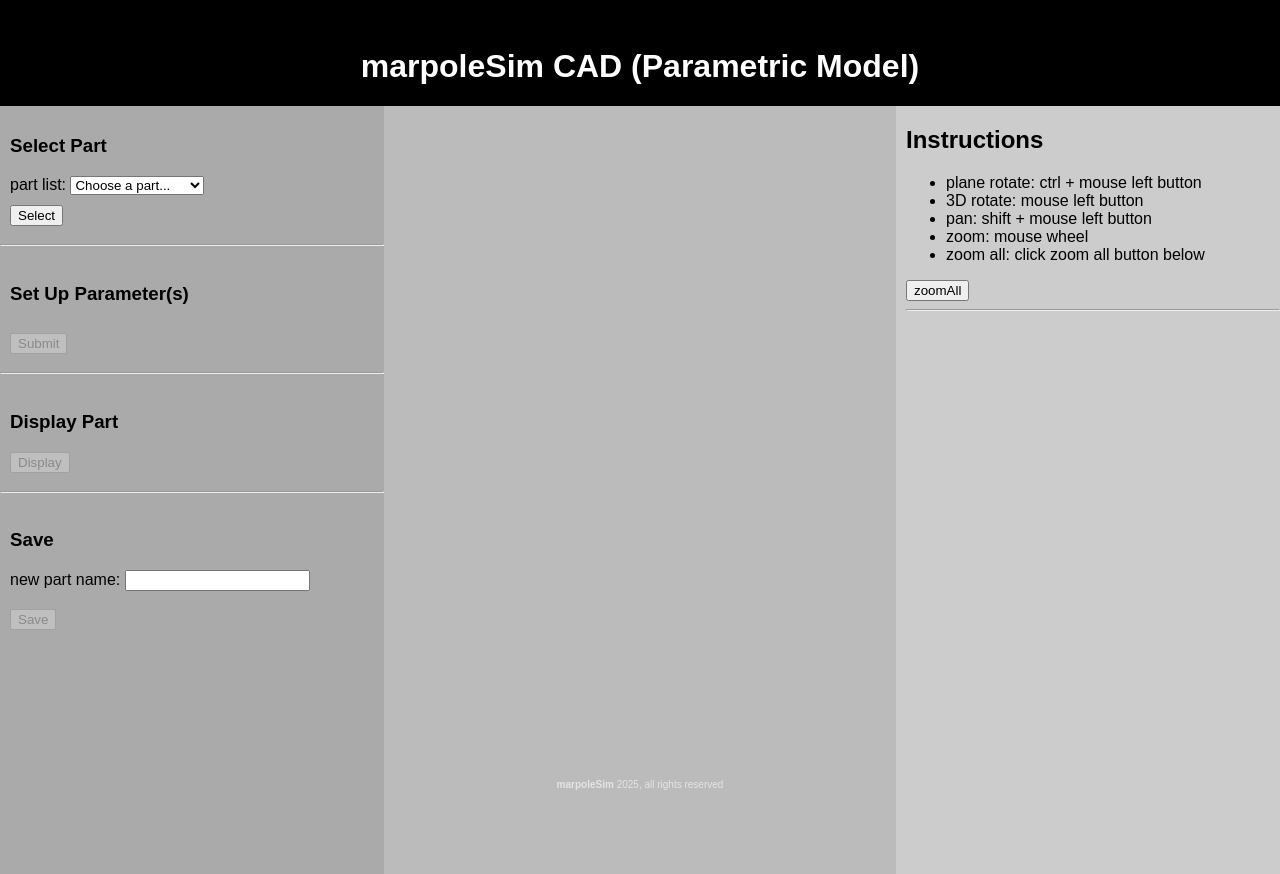
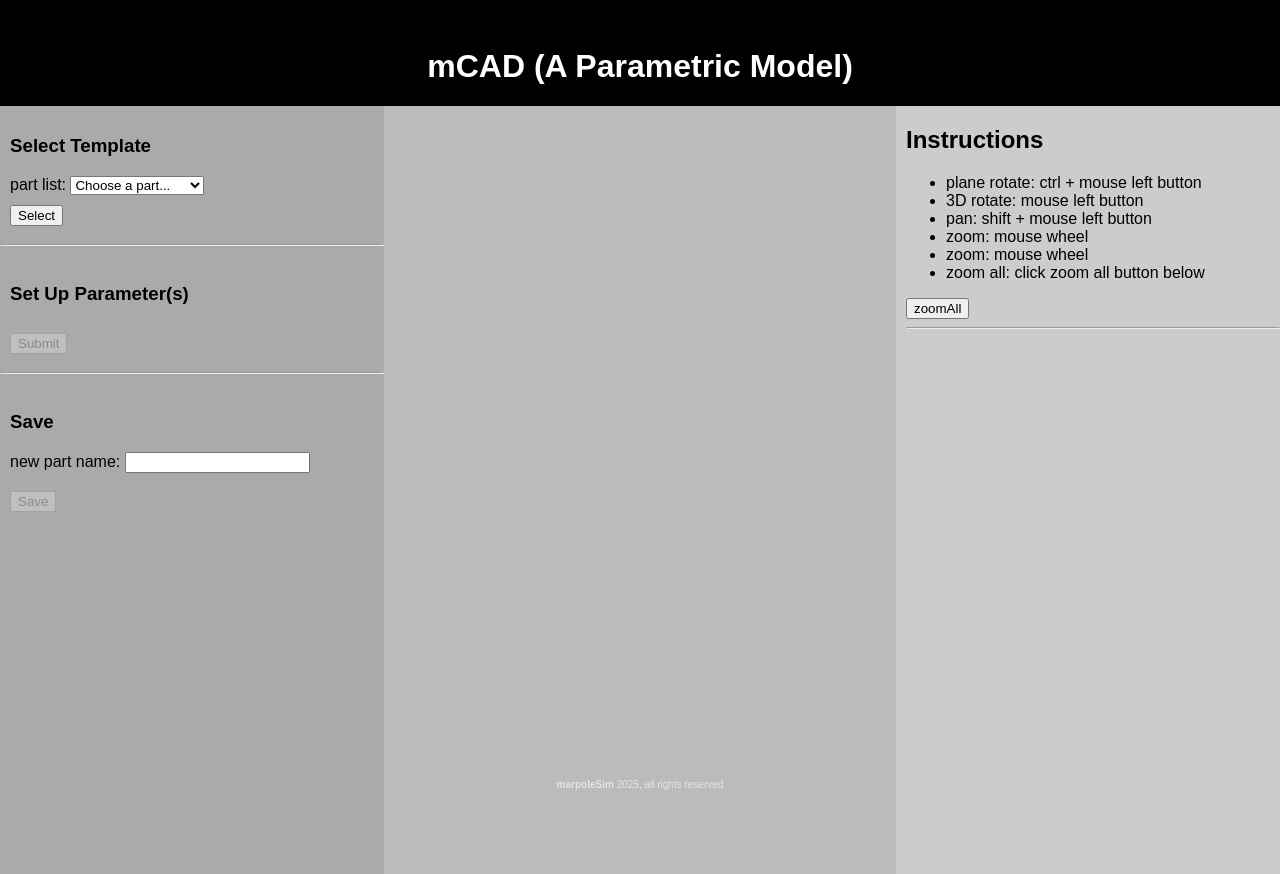
Before and after one commit to marpoleSim/marpolesimCAD, a Django app: page / in a window 1280 px wide. Run offline with Django 5.2, Linux system fonts and the light colour scheme; data comes from the database, SQL or seed files in the repository; some libraries are stand-ins or nearby versions.

Commit message:
adjust vtk js pipeline, add mCAD logo, adjust button

```diff
--- a/trial1App/templates/index.html
+++ b/trial1App/templates/index.html
@@ -3,7 +3,7 @@
 <html>
   <head>
     <meta charset="utf-8" />
-    <title>marpleSim CAD</title>
+    <title>mCAD</title>
     <link rel="stylesheet" href="{% static 'css/style.css' %}">
     <link rel ="icon" href="{% static 'favicon.ico' %}" type="image/x-icon">
     <script type="text/javascript" src="https://unpkg.com/@babel/polyfill@7.0.0/dist/polyfill.js"></script>
@@ -11,7 +11,7 @@
   </head>
   <body>
     <header>
-      <h1>marpoleSim CAD (Parametric Model)</h1>
+      <h1>mCAD (A Parametric Model)</h1>
     </header>
 
     <main>
@@ -19,7 +19,7 @@
     <div class="row">
       <div class="column-side" style="background-color:#aaa;">  <!-- column 1: input column -->
         <div style="padding: 10px;">
-          <h3>Select Part</h3>
+          <h3>Select Template</h3>
           <form class="" id="selectPartForm" method="post">
           {% csrf_token %}
               <label for="selectPart" class="">part list: </label>
@@ -54,15 +54,6 @@
         <hr>
 
         <div style="padding: 10px;">
-            <h3>Display Part</h3>
-            <form class="" id="loadForm" method="post">
-                {% csrf_token %}
-                  <input id='load' type="submit" value="Display">
-            </form>
-        </div>
-        <hr>
-
-        <div style="padding: 10px;">
             <h3>Save</h3>
             <form class="" id="saveForm" method="post">
                 {% csrf_token %}
@@ -86,6 +77,7 @@
               <li>plane rotate: ctrl + mouse left button</li>
               <li>3D rotate: mouse left button</li>
               <li>pan: shift + mouse left button</li>
+              <li>zoom: mouse wheel</li>
               <li>zoom: mouse wheel</li>
               <li>zoom all: click zoom all button below</li>
             </ul>
--- a/trial1App/views.py
+++ b/trial1App/views.py
@@ -48,7 +48,7 @@ def modelling(request):
          arg[i] = float(request.POST.get('argvalue'+str(i+1)))
 
        flag = bp.buildPart(partName, functionName, arg, vtpRootPath)
-       data = {'flag': flag}
+       data = {'flag': flag, 'partName': partName,}
        return JsonResponse(data)
 
 def savePart(request):
```
Also changed, not shown: trial1App/static/js/main.js (+6 -33 lines), trial1App/static/js/vtkFunc.js (+20 -4 lines), 4 other files.
